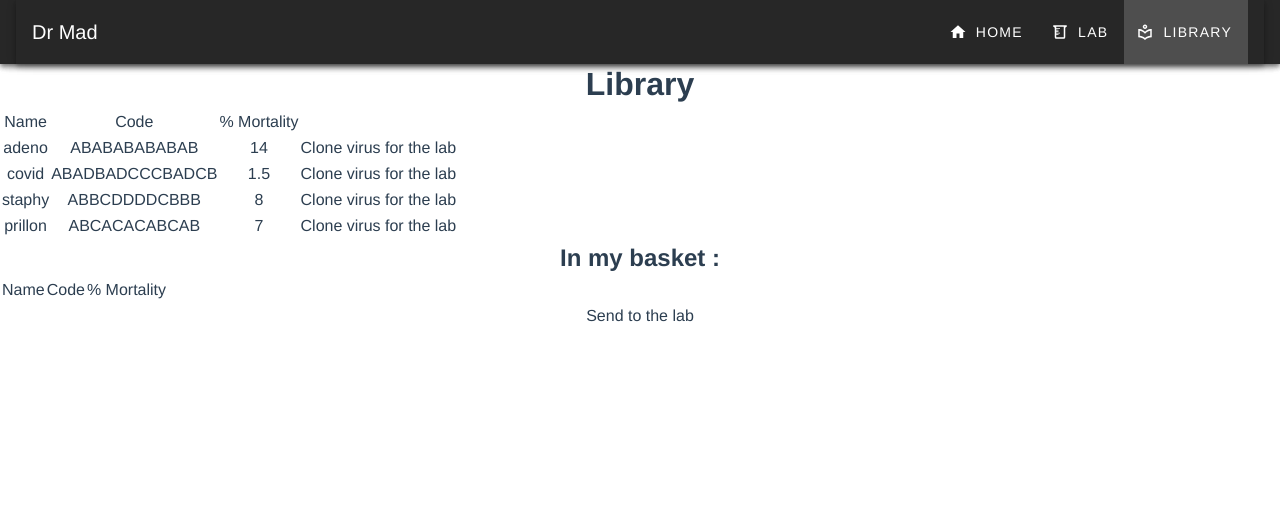
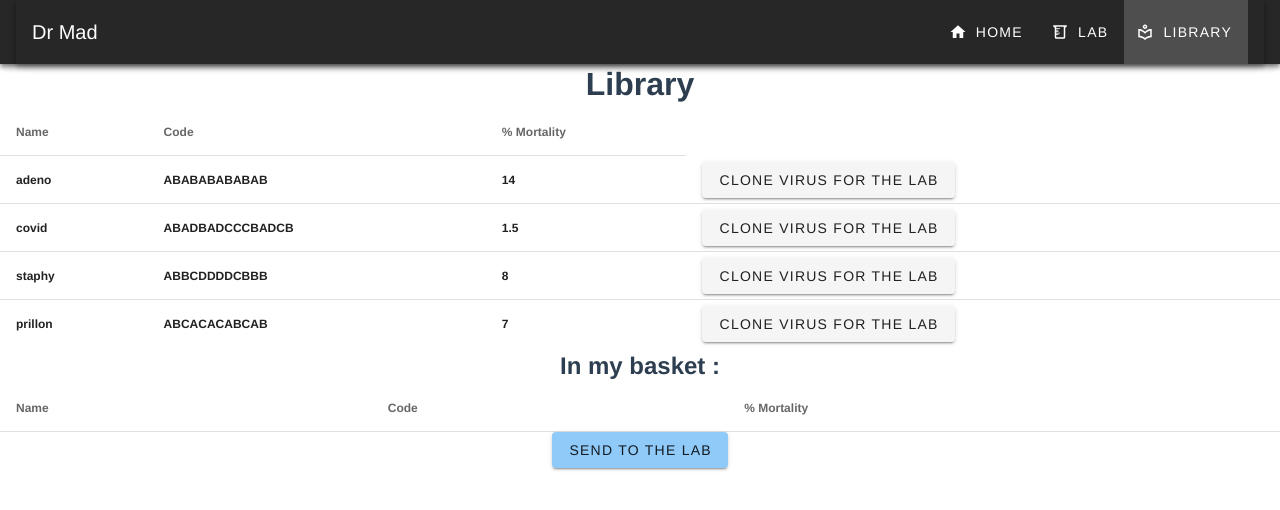
Before and after one commit to Azmog25/projetVue2022, a Vue app: page /library/view in a window 1280 px wide. Shown: the top 510 px of the page. Built offline with nearby package versions, Linux system fonts and the light colour scheme.

Commit message:
mise en page de library

```diff
--- a/src/components/Articles.vue
+++ b/src/components/Articles.vue
@@ -1,9 +1,13 @@
 <template>
   <div>
-    <table>
-      <tr><td>Name</td><td>Code</td><td>% Mortality</td></tr>
-      <tr v-for="(v,index) in listViruses" :key="index"><td>{{v.name}}</td><td>{{v.code}}</td><td>{{v.mortalite}}</td><td> <button @click="$store.commit('addToBasket', v)">Clone virus for the lab</button></td></tr>
-    </table>
+    <v-simple-table>
+      <thead>
+        <tr><th>Name</th><th>Code</th><th>% Mortality</th></tr>
+      </thead>
+      <tbody>
+        <tr v-for="(v,index) in listViruses" :key="index"><th>{{v.name}}</th><th>{{v.code}}</th><th>{{v.mortalite}}</th><th> <v-btn @click="$store.commit('addToBasket', v)">Clone virus for the lab</v-btn></th></tr>
+      </tbody>
+    </v-simple-table>
   </div>
 </template>
 
--- a/src/views/Basket.vue
+++ b/src/views/Basket.vue
@@ -1,13 +1,18 @@
 <template>
   <div>
     <h2>In my basket :</h2>
-    <table >
-      <tr><td>Name</td><td>Code</td><td>% Mortality</td></tr>
-      <tr v-for="(v,index) in this.$store.getters.getBasket" :key="index">
-        <td>{{v.name}}</td><td>{{v.code}}</td><td>{{v.mortalite}}</td>
-      </tr>
-    </table>
-    <button @click="sendToLab">Send to the lab</button>
+    <v-simple-table >
+        <thead>
+          <tr><th>Name</th><th>Code</th><th>% Mortality</th></tr>
+        </thead>
+      <tbody>
+        <tr v-for="(v,index) in this.$store.getters.getBasket" :key="index">
+          <th>{{v.name}}</th><th>{{v.code}}</th><th>{{v.mortalite}}</th>
+        </tr>
+      </tbody>
+
+    </v-simple-table>
+    <v-btn color="blue lighten-3" @click="sendToLab">Send to the lab</v-btn>
   </div>
 </template>
 
```
Also changed, not shown: src/assets/labo.jpeg (added), src/assets/lib.jpg (added).
